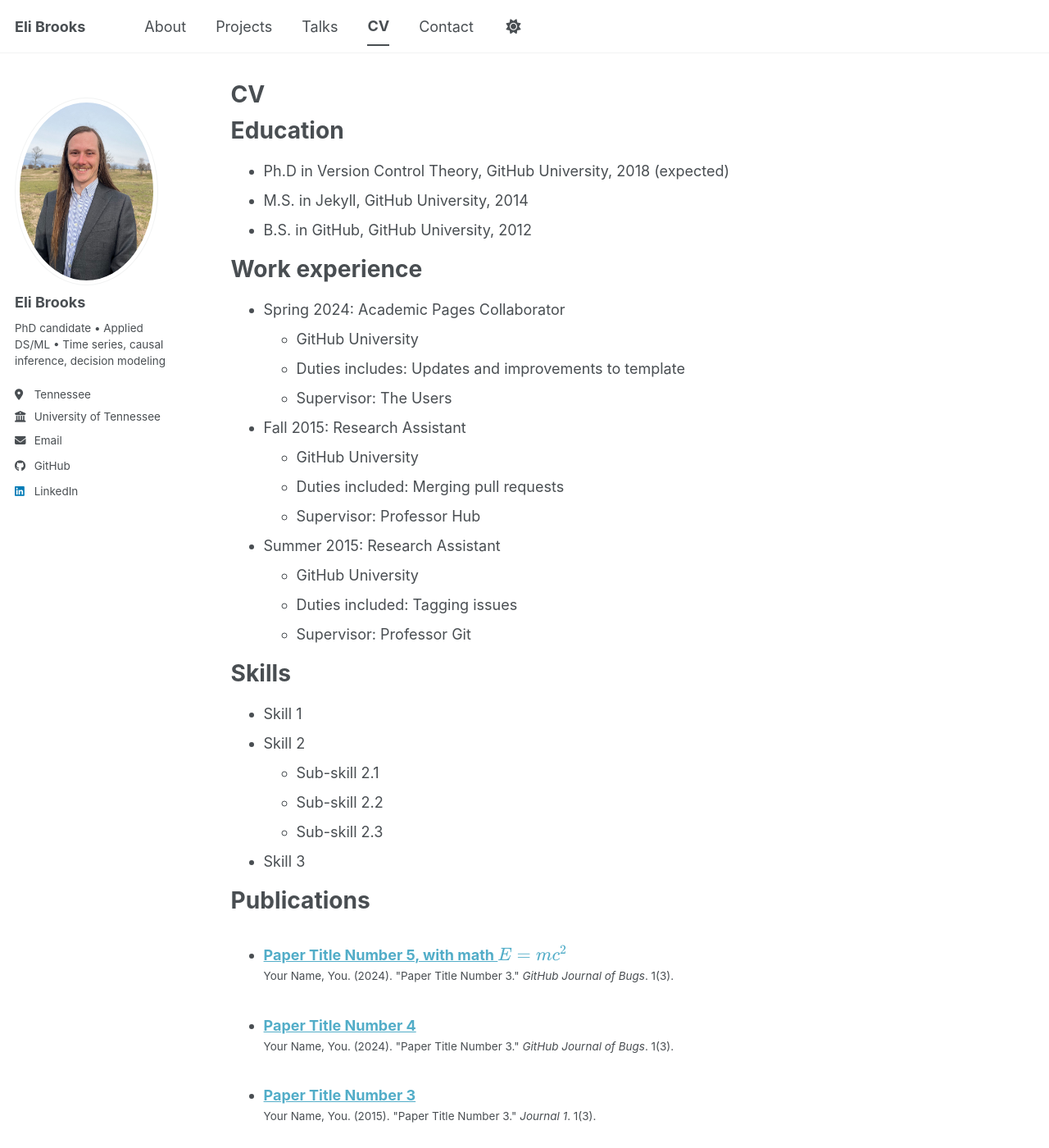
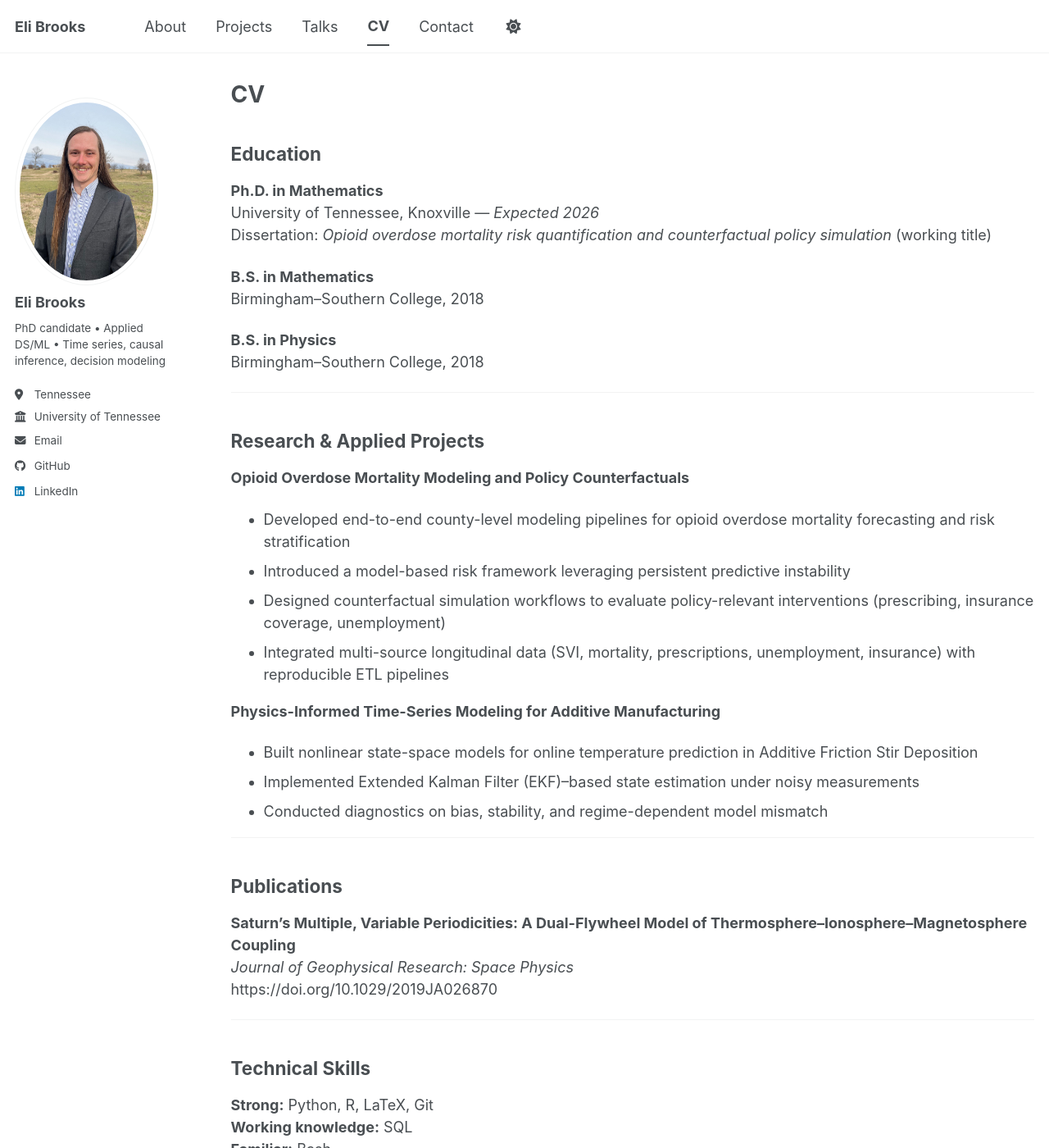
Before and after one commit to ebrook27/ebrook27.github.io, a Jekyll site: the page built from _pages/cv.md, in a window 1280 px wide and 1400 px high. Shown: the whole window at 82% size. Built offline with Jekyll 4.4.1, drawn with Linux system fonts in a browser that asks for light colours; a script bundle is joined from its source files by our own code; library files that are not in the unit come from our copies; some of the changed text lies outside the part shown.

Commit message:
Revise CV with updated education and experience
Updated CV to reflect new education, work experience, research projects, publications, technical skills, teaching experience, and talks.

```diff
--- a/_pages/cv.md
+++ b/_pages/cv.md
@@ -9,56 +9,60 @@ redirect_from:
 
 {% include base_path %}
 
-Education
-======
-* Ph.D in Version Control Theory, GitHub University, 2018 (expected)
-* M.S. in Jekyll, GitHub University, 2014
-* B.S. in GitHub, GitHub University, 2012
+## Education
+**Ph.D. in Mathematics**
+University of Tennessee, Knoxville — *Expected 2026*
+Dissertation: *Opioid overdose mortality risk quantification and counterfactual policy simulation* (working title)
 
-Work experience
-======
-* Spring 2024: Academic Pages Collaborator
-  * GitHub University
-  * Duties includes: Updates and improvements to template
-  * Supervisor: The Users
+**B.S. in Mathematics**
+Birmingham–Southern College, 2018
 
-* Fall 2015: Research Assistant
-  * GitHub University
-  * Duties included: Merging pull requests
-  * Supervisor: Professor Hub
+**B.S. in Physics**
+Birmingham–Southern College, 2018
 
-* Summer 2015: Research Assistant
-  * GitHub University
-  * Duties included: Tagging issues
-  * Supervisor: Professor Git
+---
 
-Skills
-======
-* Skill 1
-* Skill 2
-  * Sub-skill 2.1
-  * Sub-skill 2.2
-  * Sub-skill 2.3
-* Skill 3
+## Research & Applied Projects
+**Opioid Overdose Mortality Modeling and Policy Counterfactuals**
+- Developed end-to-end county-level modeling pipelines for opioid overdose mortality forecasting and risk stratification
+- Introduced a model-based risk framework leveraging persistent predictive instability
+- Designed counterfactual simulation workflows to evaluate policy-relevant interventions (prescribing, insurance coverage, unemployment)
+- Integrated multi-source longitudinal data (SVI, mortality, prescriptions, unemployment, insurance) with reproducible ETL pipelines
 
-Publications
-======
-  <ul>{% for post in site.publications reversed %}
-    {% include archive-single-cv.html %}
-  {% endfor %}</ul>
+**Physics-Informed Time-Series Modeling for Additive Manufacturing**
+- Built nonlinear state-space models for online temperature prediction in Additive Friction Stir Deposition
+- Implemented Extended Kalman Filter (EKF)–based state estimation under noisy measurements
+- Conducted diagnostics on bias, stability, and regime-dependent model mismatch
 
-Talks
-======
-  <ul>{% for post in site.talks reversed %}
-    {% include archive-single-talk-cv.html  %}
-  {% endfor %}</ul>
+---
 
-Teaching
-======
-  <ul>{% for post in site.teaching reversed %}
-    {% include archive-single-cv.html %}
-  {% endfor %}</ul>
+## Publications
+**Saturn’s Multiple, Variable Periodicities: A Dual-Flywheel Model of Thermosphere–Ionosphere–Magnetosphere Coupling**
+*Journal of Geophysical Research: Space Physics*
+https://doi.org/10.1029/2019JA026870
 
-Service and leadership
-======
-* Currently signed in to 43 different slack teams
+---
+
+## Technical Skills
+**Strong:** Python, R, LaTeX, Git
+**Working knowledge:** SQL
+**Familiar:** Bash
+
+---
+
+## Teaching & Communication
+University of Tennessee, Knoxville
+Instructor of Record:
+- **Finite Mathematics** — 3 semesters
+- **Statistical Reasoning** — 1 academic year
+
+Consistently received strong student evaluations, with emphasis on clarity, interpretation, and communication of quantitative concepts to non-technical audiences.
+
+---
+
+## Talks & Presentations
+<ul>
+{% for post in site.talks reversed %}
+  {% include archive-single-talk-cv.html %}
+{% endfor %}
+</ul>
```
